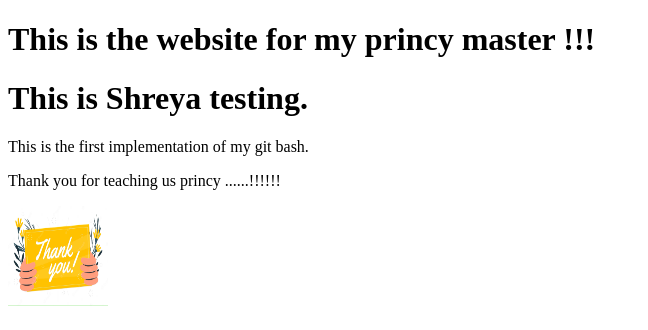
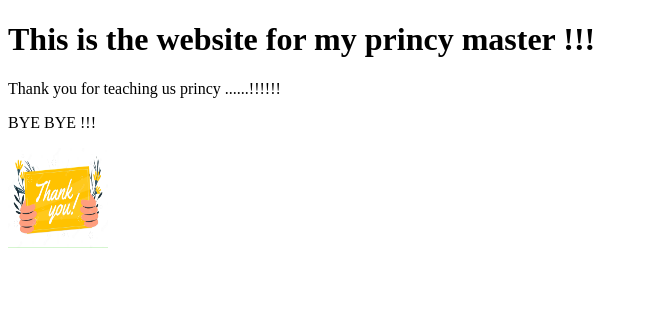
Before and after one commit to Shreya-1802/TeachingMyKids, a plain HTML site: page index.html in a window 1280 px wide. Shown: the whole page, without its empty margins (0-648 px from the left). Drawn offline with Linux system fonts and the light colour scheme.

Commit message:
committed  by ansh

```diff
--- a/index.html
+++ b/index.html
@@ -6,10 +6,9 @@
     <title>test</title>
 </head>
 <body>
-    <h1>This is the website for my  princy  master !!!</h1>
-    <h1>This is Shreya testing.</h1>
-    <p>This is the first implementation of my git bash.</p>
+    <h1>This is the website for my princy master !!!</h1>
     <p> Thank you for teaching us princy ......!!!!!!</p>
+    <p>BYE BYE !!!</p>
     <img src="img1.png" alt="nothing"  width="100px" height="100px">
     <h1></h1>
 </body>
```
